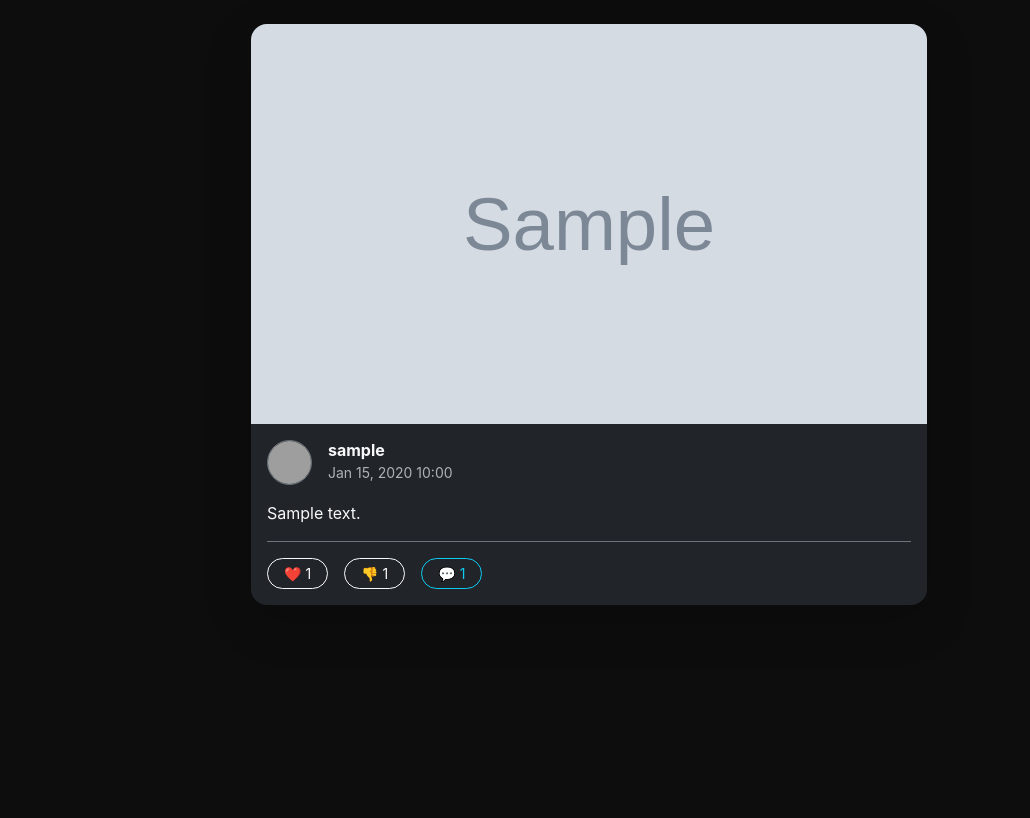
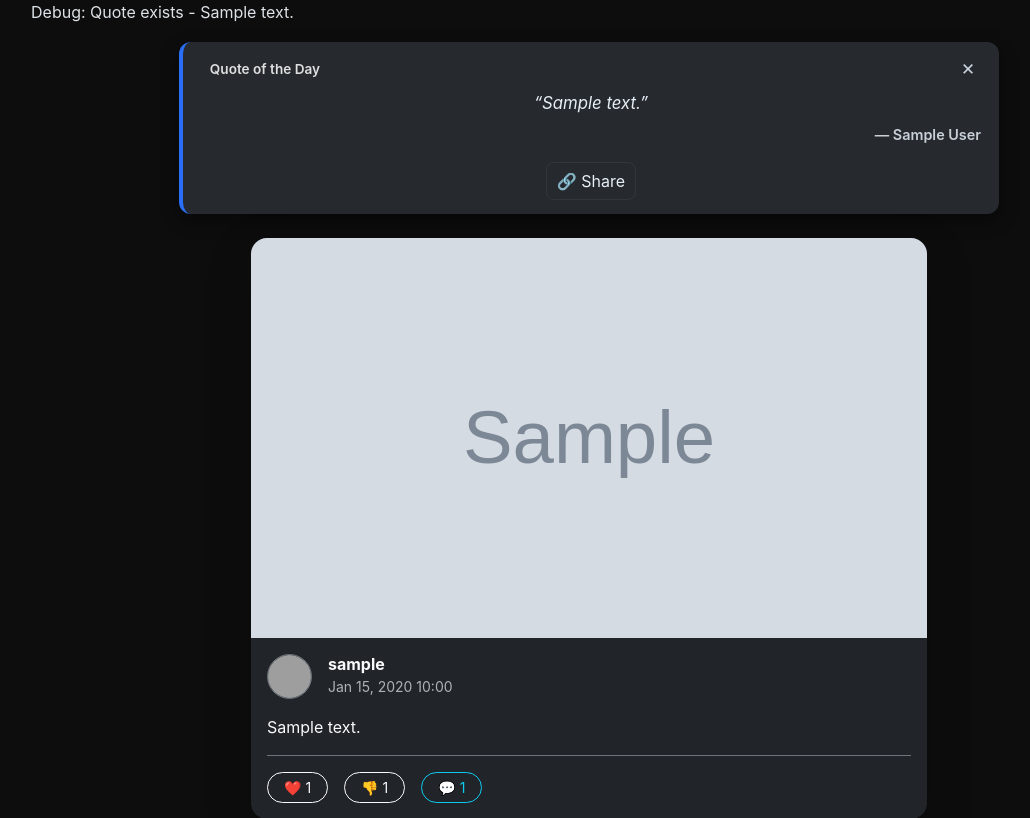
Before and after one commit to RajeebLochan/QuickPost, a Django app: template quickpost/post/templates/post_list.html in a window 1280 px wide. Shown: the part 56-874 px from the top of the page, without its empty margins (51-1081 px from the left). Before the commit the page ends 661 px from the top, so only its background shows below. Run offline with Django 3.2, Linux system fonts and the light colour scheme; the template is opened without the code that fills it: most values are stand-ins (such as "Sample title", 1, 10 or a date in 2020); grey boxes marked "Sample" are stand-in pictures; grey boxes are pictures that could not be loaded.

Commit message:
Add daily quote feature with caching and update post list template

```diff
--- a/quickpost/post/templates/post_list.html
+++ b/quickpost/post/templates/post_list.html
@@ -2,6 +2,33 @@
 {% block title %}Quick Post - Home{% endblock %}
 
 {% block content %}
+
+<!-- Debug - remove after testing -->
+{% if daily_quote %}
+  <p>Debug: Quote exists - {{ daily_quote.text }}</p>
+{% else %}
+  <p>Debug: No daily_quote in context</p>
+{% endif %}
+
+<div id="daily-quote" role="region" aria-label="Quote of the day" class="quote-card">
+  <div class="quote-header">
+    <span class="badge">Quote of the Day</span>
+    <button id="dismiss-quote" aria-label="Dismiss quote" class="dismiss-btn">✕</button>
+  </div>
+
+  <div class="quote-body">
+    <p class="quote-text">“{{ daily_quote.text }}”</p>
+    <p class="quote-author">— {{ daily_quote.author }}</p>
+  </div>
+
+
+  <div class="quote-actions">
+
+    <button class="btn btn-ghost" id="share-quote" aria-label="Share quote">🔗 Share</button>
+
+  </div>
+</div>
+
 <div class="container mt-4" style="max-width: 700px;">
   {% for post in posts %}
   <div class="card bg-dark text-light shadow-lg rounded-4 border-0 mb-4 overflow-hidden">
@@ -129,12 +156,55 @@
       opacity: 1;
     }
   }
+  .quote-card {
+  margin: 18px auto;
+  max-width: 820px;        /* match feed width */
+  background: rgba(40, 44, 48, 0.95); /* slightly different shade */
+  border-left: 4px solid #2b6ef6; /* accent color */
+  padding: 14px 18px;
+  border-radius: 12px;
+  color: #e6eef6;
+  box-shadow: 0 6px 18px rgba(0,0,0,0.45);
+}
+
+.quote-header { display:flex; justify-content:space-between; align-items:center; margin-bottom:6px; }
+.badge { font-weight:600; font-size:0.85rem; opacity:0.85; }
+.dismiss-btn { background:none; border:none; color:#cbd5e1; font-size:1.05rem; cursor:pointer; }
+
+.quote-text { font-style:italic; font-size:1.05rem; text-align:center; margin:8px 4px; }
+.quote-author { text-align:right; font-weight:600; font-size:0.9rem; opacity:0.85; margin-top:6px; }
+
+.quote-actions { display:flex; gap:10px; justify-content:center; margin-top:10px; }
+.btn-ghost { background:transparent; border:1px solid rgba(255,255,255,0.06); padding:6px 10px; border-radius:8px; color:inherit; cursor:pointer; }
+
 </style>
 {% endblock %}
 
 {% block scripts %}
 <script>
 // Add comment
+document.getElementById('dismiss-quote').addEventListener('click', (e) => {
+    const card = document.getElementById('daily-quote');
+    card.style.display = 'none';
+    sessionStorage.setItem('quote-dismissed', '1');
+  });
+
+  // Hide if previously dismissed
+  if (sessionStorage.getItem('quote-dismissed') === '1') {
+    const c = document.getElementById('daily-quote');
+    if (c) c.style.display = 'none';
+  }
+
+  // Share (simple copy)
+  document.getElementById('share-quote').addEventListener('click', async () => {
+    const text = `"${document.querySelector('.quote-text').innerText}" — ${document.querySelector('.quote-author').innerText}`;
+    if (navigator.share) {
+      navigator.share({ text }).catch(() => {});
+    } else {
+      await navigator.clipboard.writeText(text);
+      alert('Quote copied to clipboard');
+    }
+  });
 document.querySelectorAll(".add-comment-form").forEach(form => {
     form.addEventListener("submit", function(e) {
         e.preventDefault();
```
Also changed, not shown: quickpost/post/views.py (+52 -1 lines), quickpost/db.sqlite3, quickpost/post/models.py (line endings or trailing spaces), 1 other file.
